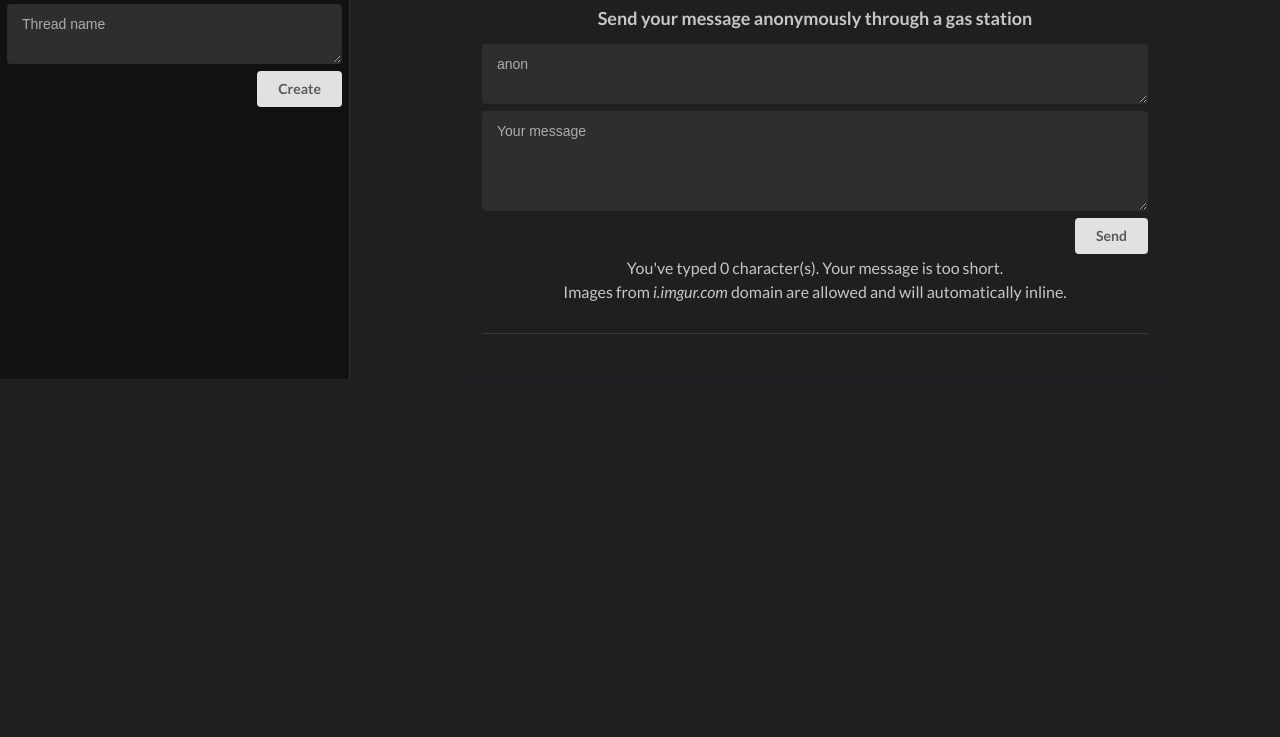
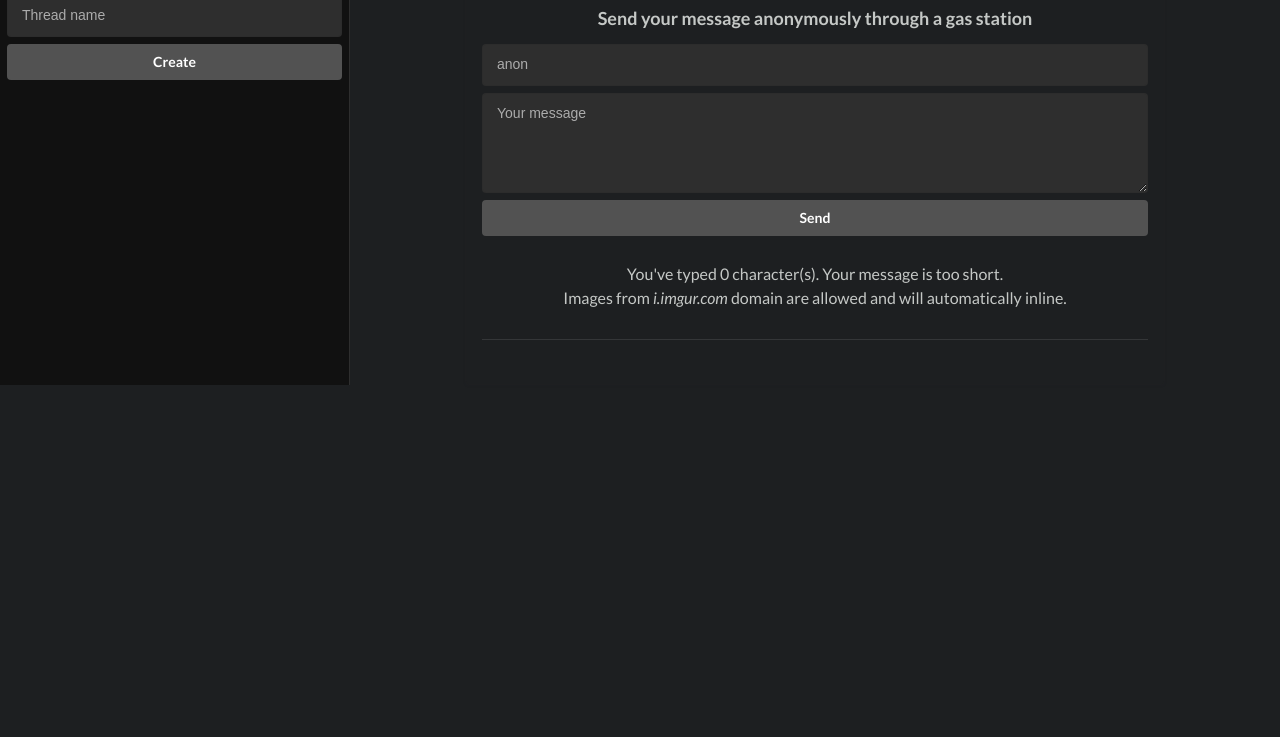
Before and after one commit to yasinsil/Anon-Chat, a plain HTML site: page index.html in a window 1280 px wide. Shown: the part 63-800 px from the top of the page. Drawn offline with nearby package versions, Linux system fonts and the light colour scheme; a script that the page names is missing.

Commit message:
Update index.html

```diff
--- a/index.html
+++ b/index.html
@@ -19,6 +19,7 @@
     <script src="https://cdn.jsdelivr.net/npm/semantic-ui@2.4.2/dist/semantic.min.js"></script>
     <script src="https://cdn.jsdelivr.net/npm/pact-lang-api@4.1.2/pact-lang-api-global.min.js"></script>
     <script src="https://cdn.jsdelivr.net/npm/anchorme@2.1.2/dist/browser/anchorme.min.js"></script>
+
 
     <script>
 
@@ -451,7 +452,7 @@
   background-color: #1d1f21 !important;
   color: #c5c8c6;
 }
-.ui.segment{
+.ui.segment {
   background-color: #1d1f21 !important;
   color: #c5c8c6;
 }
@@ -472,6 +473,7 @@
 .sidebar {
   border-right: 1px solid #2e2e2e;
   background: #111111;
+  padding-top: 1em;
 }
 
 .threads {
@@ -480,7 +482,7 @@
 }
 
 .newThread {
-  padding: 0.5rem;
+  padding: 0.5rem 0.5rem 1.7rem 0.5rem;
   user-select: none;
 }
 .newThreadButton {
@@ -499,14 +501,12 @@
 }
 
 .thradsTitle {
-  font-size: 2rem;
-  padding: 1rem;
+  font-size: 1.4rem;
+  padding: 0rem 1rem 1rem 1rem;
 }
 
 .threadsList {
   display: grid;
-  padding: 1rem 0rem;
-  gap: 1rem;
   text-align: initial;
 }
 
@@ -524,6 +524,46 @@
 
 .threadsList > span:active {
   background-color: rgb(70, 70, 70);
+}
+
+button {
+  width: 100%;
+}
+
+.event > button {
+  background: rgb(27, 28, 29);
+  color: inherit;
+  border: none;
+  padding: 1rem;
+  text-align: start;
+  cursor: pointer;
+}
+.event > button:hover {
+    background: rgb(46, 46, 46);
+}
+.event > button:active {
+    background: rgb(71, 71, 71);
+}
+.event > button:visited {
+    background: rgb(255, 63, 63) !important;
+}
+
+.black {
+    background-color: #525252 !important;
+}
+.black:hover {
+    background-color: #6e6e6e !important;
+}
+.black:active {
+    background-color: #8a8a8a !important;
+}
+
+#thread-input,
+#username-input {
+  margin-bottom: 0.5rem;
+  height: 3rem;
+  min-width: 220px;
+  resize: none;
 }
 
 #mask {
@@ -654,8 +694,6 @@
   overflow: hidden;
 }
 
-
-
 ::-webkit-scrollbar {
   width: 1rem;
 }
@@ -671,6 +709,7 @@
 ::-webkit-scrollbar-thumb:hover {
   background: #707070;
 }
+
 </style>
 
 </head>
@@ -686,9 +725,8 @@
 
           <div class="newThread">
             <form class="ui form" id="input" onsubmit="return false">
-            <textarea placeholder="Thread name" id="thread-input"
-              style="margin-bottom: 0.5rem; min-height:22px; min-width:220px" rows="2"></textarea>
-            <button class="ui gray right floated button" id="pay-gas2">
+            <textarea placeholder="Thread name" id="thread-input" rows="2"></textarea>
+            <button class="ui black right floated button" id="pay-gas2">
               Create
             </button>
             </form>
@@ -713,15 +751,14 @@
           <h2 class="ui header" style="color: #c5c8c6 !important;">Anonymous message board</h2>
           <h3>Send your message anonymously through a gas station</h3>
           <form class="ui form" id="input" onsubmit="return false">
-            <textarea placeholder="anon" id="username-input"
-              style="margin-bottom: 0.5rem; min-height:22px; min-width:220px" rows="2"></textarea>
+            <textarea placeholder="anon" id="username-input" rows="2"></textarea>
             <textarea placeholder="Your message" id="message-input" onkeyup="updateCharCount(this);" maxlength="1023"
               style="margin-bottom: 0.5rem; min-height:100px" rows="3"></textarea>
-            <button class="ui gray right floated button" id="pay-gas">
+            <button class="ui black right floated button" id="pay-gas">
               Send
             </button>
           </form>
-
+          <br>
           <div class="ui">
             <br />You've typed <span id="message-input-char-count">0</span> character(s).
             <span id='message-input-char-count-message'>You are allowed lots more.</span>
```
Lines whose indentation alone changed are shown as unchanged.
